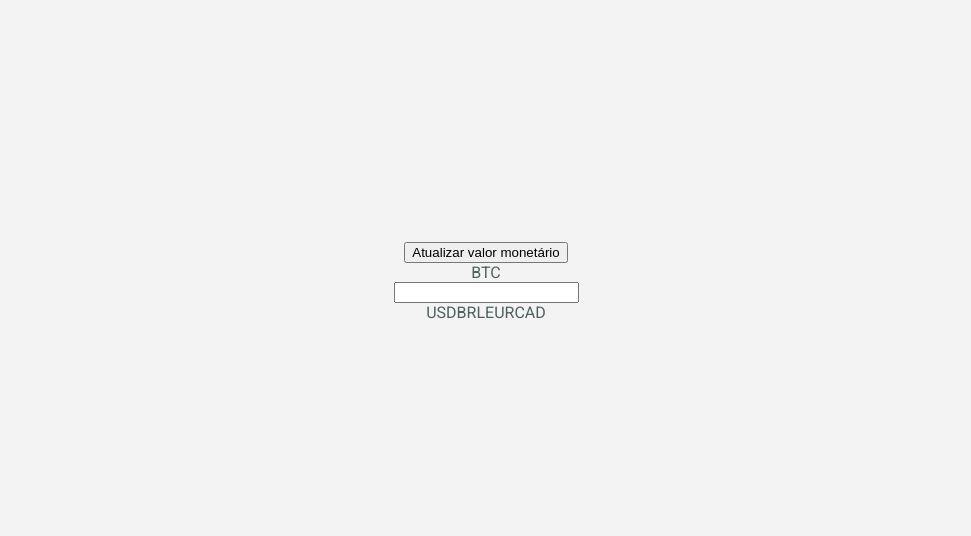
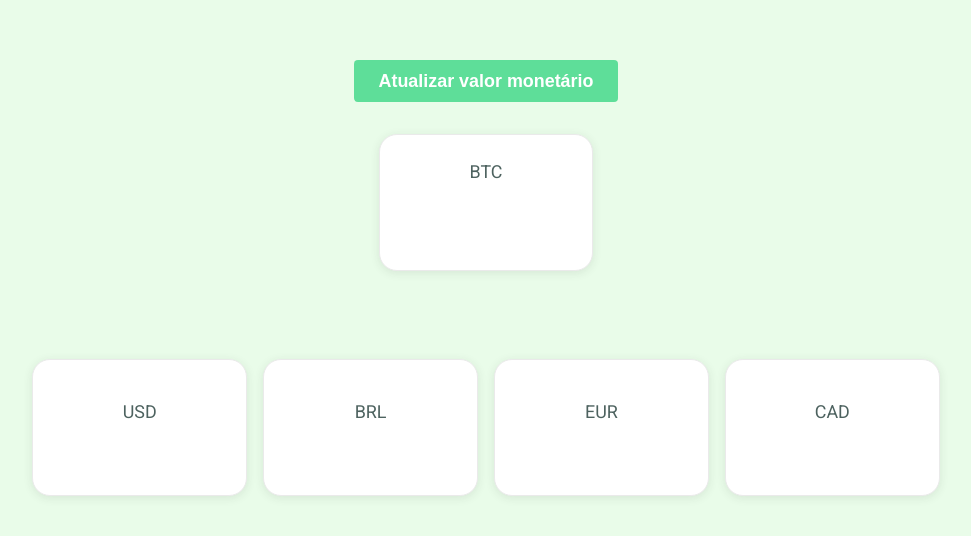
Before and after one commit to JSouza27/crypto-index-front-end, a React (Create React App) app: page / in a window 1280 px wide. Shown: the part 118-654 px from the top of the page, without its empty margins (154-1125 px from the left). Built offline with nearby package versions, Linux system fonts and the light colour scheme; no server answers; sample sign-in values are in the browser's storage.

Commit message:
feat: add style to home page

```diff
--- a/src/GlobalStyle.js
+++ b/src/GlobalStyle.js
@@ -6,7 +6,7 @@ const GlobalStyle = createGlobalStyle`
   }
 
   body {
-    background-color: #f3f3f3;
+    background-color: #E9FCE9;
     color: #4D625F;
     font-family: 'Roboto', sans-serif;
   }
--- a/src/pages/home/Index.jsx
+++ b/src/pages/home/Index.jsx
@@ -2,7 +2,7 @@ import React, { useEffect, useState } from 'react';
 import { useNavigate } from 'react-router-dom';
 import { getQuotes } from '../../services/app/Index';
 
-import { HomeContainer, CardContainer, HomeCard } from './Style';
+import { HomeContainer, CardContainer, HomeCard, HomeContent } from './Style';
 
 const Home = () => {
   const [btc, setBtc] = useState('');
@@ -20,10 +20,10 @@ const Home = () => {
   };
 
   const calculate = (n) => {
-    const valueBrl = parseFloat(n) * parseFloat(brl).toFixed(2);
-    const valueCad = parseFloat(n) * parseFloat(cad).toFixed(2);
-    const valueEurl = parseFloat(n) * parseFloat(eur).toFixed(2);
-    const valueUsd = parseFloat(n) * parseFloat(usd).toFixed(2);
+    const valueBrl = parseFloat(n) * parseFloat(brl);
+    const valueCad = parseFloat(n) * parseFloat(cad);
+    const valueEurl = parseFloat(n) * parseFloat(eur);
+    const valueUsd = parseFloat(n) * parseFloat(usd);
 
     setBrl(convertCurrency(valueBrl));
     setCad(convertCurrency(valueCad));
@@ -33,7 +33,7 @@ const Home = () => {
 
   const handleChange = (e) => {
     const { value } = e.target;
-
+    console.log(value);
     calculate(value);
     setBtc(value);
   };
@@ -64,13 +64,14 @@ const Home = () => {
 
   return (
     <HomeContainer>
+      <HomeContent>
         <div>
           <button type="button" onClick={ () => navigate('/update-quote') }>
             Atualizar valor monetário
           </button>
         </div>
         <HomeCard>
-        <label htmlFor="btc">BTC</label>
+          <span>BTC</span>
           <input
             type="text"
             name="btc"
@@ -101,6 +102,7 @@ const Home = () => {
             <span>{ cad }</span>
           </HomeCard>
         </CardContainer>
+      </HomeContent>
     </HomeContainer>
   );
 };
--- a/src/pages/home/Style.js
+++ b/src/pages/home/Style.js
@@ -3,10 +3,31 @@ import styled from 'styled-components';
 const HomeContainer = styled.div`
   align-items: center;
   display: flex;
+  font-size: 1.12rem;
+  justify-content: center;
+  height: 100vh;
+  padding: 1rem;
+  width: 100vw;
+`;
+
+const HomeContent = styled.div`
+  align-items: center;
+  display: flex;
   flex-direction: column;
   justify-content: center;
-  height: 100vh;
-  width: 100vw;
+
+  & > div > button {
+    background-color: #5EDE99;
+    border: none;
+    border-radius: 0.25rem;
+    color: #fff;
+    font-size: 1.12rem;
+    font-weight: 600;
+    height: 2.62rem;
+    line-height: 1rem;
+    margin-bottom: 1.5rem;
+    width: 16.56rem;
+  }
 `;
 
 const CardContainer = styled.div`
@@ -15,18 +36,50 @@ const CardContainer = styled.div`
 
   @media(min-width: 767px) {
     flex-direction: row;
+    margin-top: 4.5rem;
   }
 `;
 
 const HomeCard = styled.div`
   align-items: center;
+  background-color: #fff;
+  border: 1px solid #EAEAEA;
+  border-radius: 1.12rem;
+  box-shadow: 0px 2px 10px rgba(51, 51, 51, 0.1);
   display: flex;
   flex-direction: column;
   justify-content: center;
+  min-height: 7rem;
+  margin: 0.5rem;
+  width: 13.43rem;
+
+  & > span:nth-child(2) {
+    color: #000;
+    font-size: 1.5rem;
+    font-weight: 600;
+    line-height: 1.75rem;
+    margin-top: 2rem;
+  }
+
+  & > input {
+    border: none;
+    font-size: 1.5rem;
+    font-weight: 600;
+    line-height: 1.75rem;
+    margin-top: 2rem;
+    outline: none;
+    text-align: center;
+    width: 100%;
+  }
+
+  @media(min-width: 767px) {
+    height:  8.56rem;
+  }
 `;
 
 export {
   HomeContainer,
   HomeCard,
   CardContainer,
+  HomeContent,
 };
```
Lines whose indentation alone changed are shown as unchanged.
